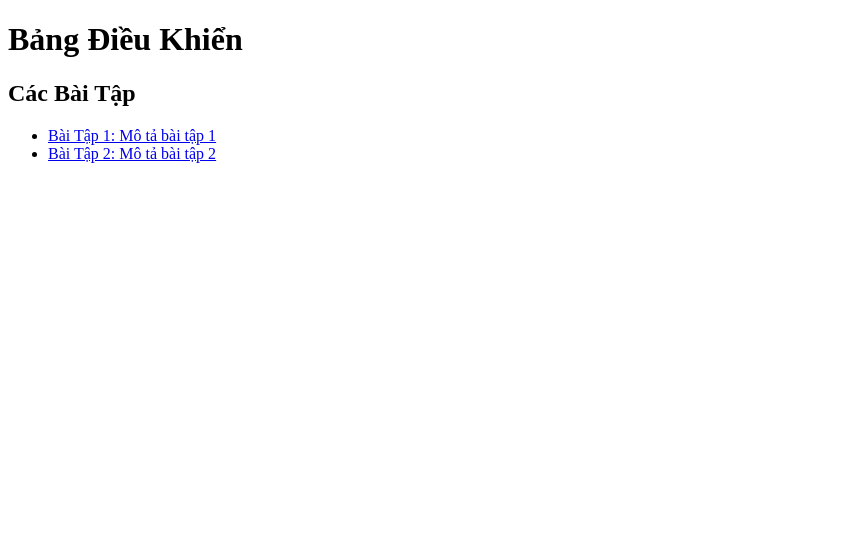
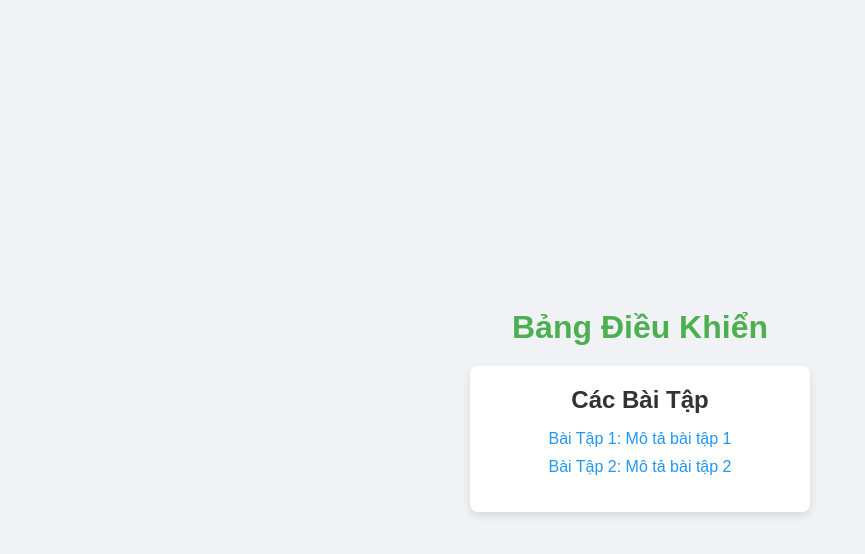
Before and after one commit to thuyvy1111/lab2-GTNM, a plain HTML site: page dashboard.html in a window 1280 px wide. Shown: the whole page, without its empty margins (0-865 px from the left). Drawn offline with Linux system fonts and the light colour scheme.

Commit message:
Update dashboard.html

```diff
--- a/dashboard.html
+++ b/dashboard.html
@@ -4,6 +4,55 @@
     <meta charset="UTF-8">
     <meta name="viewport" content="width=device-width, initial-scale=1.0">
     <title>Bảng Điều Khiển</title>
+    <style>
+        body {
+            font-family: Arial, sans-serif;
+            margin: 0;
+            background-color: #f0f2f5;
+            display: flex;
+            flex-direction: column;
+            align-items: center; /* Căn giữa theo chiều ngang */
+            justify-content: center; /* Căn giữa theo chiều dọc */
+            height: 100vh; /* Chiều cao toàn bộ viewport */
+        }
+
+        h1 {
+            color: #4CAF50; /* Màu tiêu đề */
+            margin-bottom: 20px; /* Khoảng cách dưới tiêu đề */
+        }
+
+        div {
+            background-color: white;
+            border-radius: 8px;
+            box-shadow: 0 4px 8px rgba(0, 0, 0, 0.1);
+            padding: 20px;
+            text-align: center; /* Căn giữa văn bản trong div */
+            width: 300px; /* Chiều rộng của div */
+        }
+
+        h2 {
+            margin: 0; /* Xóa margin mặc định */
+            color: #333; /* Màu tiêu đề phụ */
+        }
+
+        ul {
+            list-style-type: none; /* Xóa kiểu danh sách mặc định */
+            padding: 0; /* Xóa padding mặc định */
+        }
+
+        li {
+            margin: 10px 0; /* Khoảng cách giữa các mục trong danh sách */
+        }
+
+        a {
+            text-decoration: none; /* Xóa gạch chân */
+            color: #2196F3; /* Màu link */
+        }
+
+        a:hover {
+            text-decoration: underline; /* Gạch chân khi di chuột */
+        }
+    </style>
 </head>
 <body>
     <h1>Bảng Điều Khiển</h1>
```
